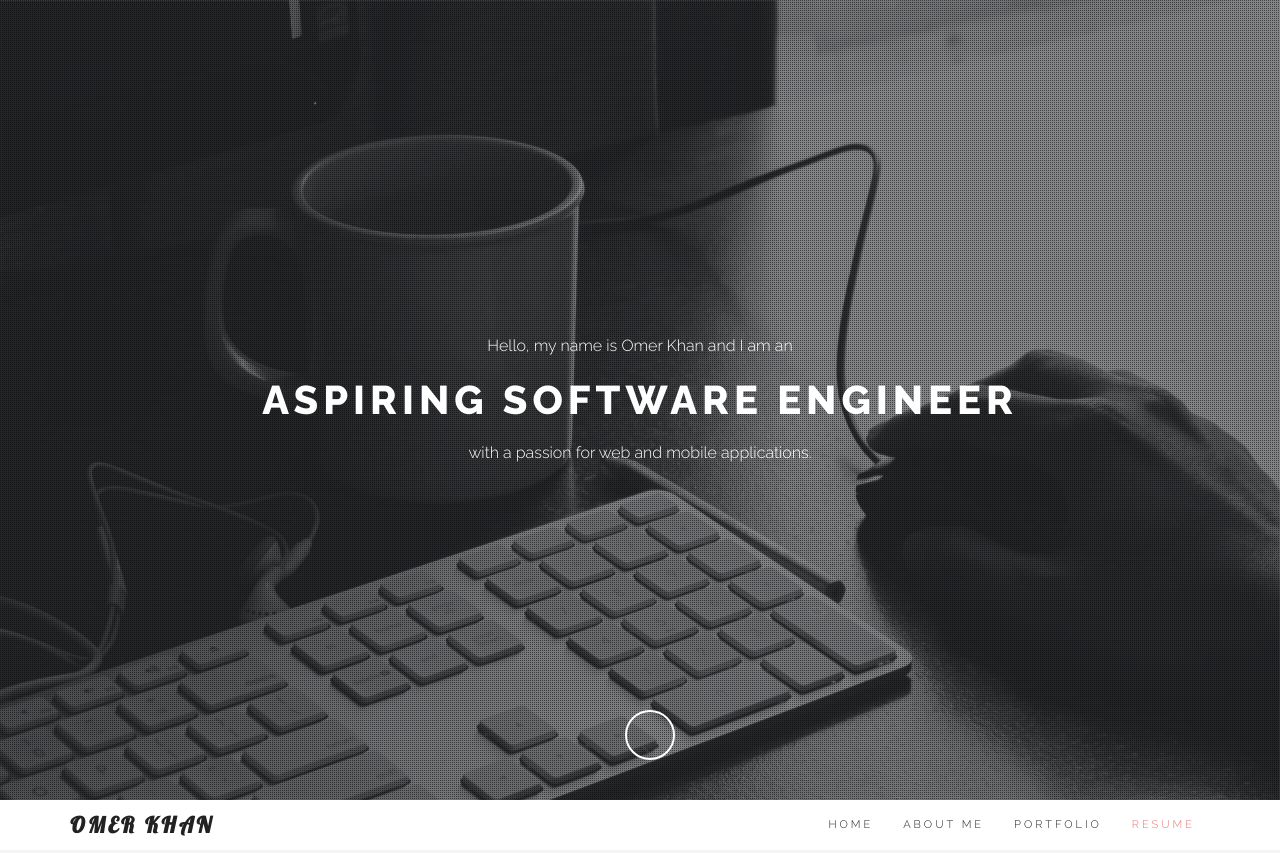
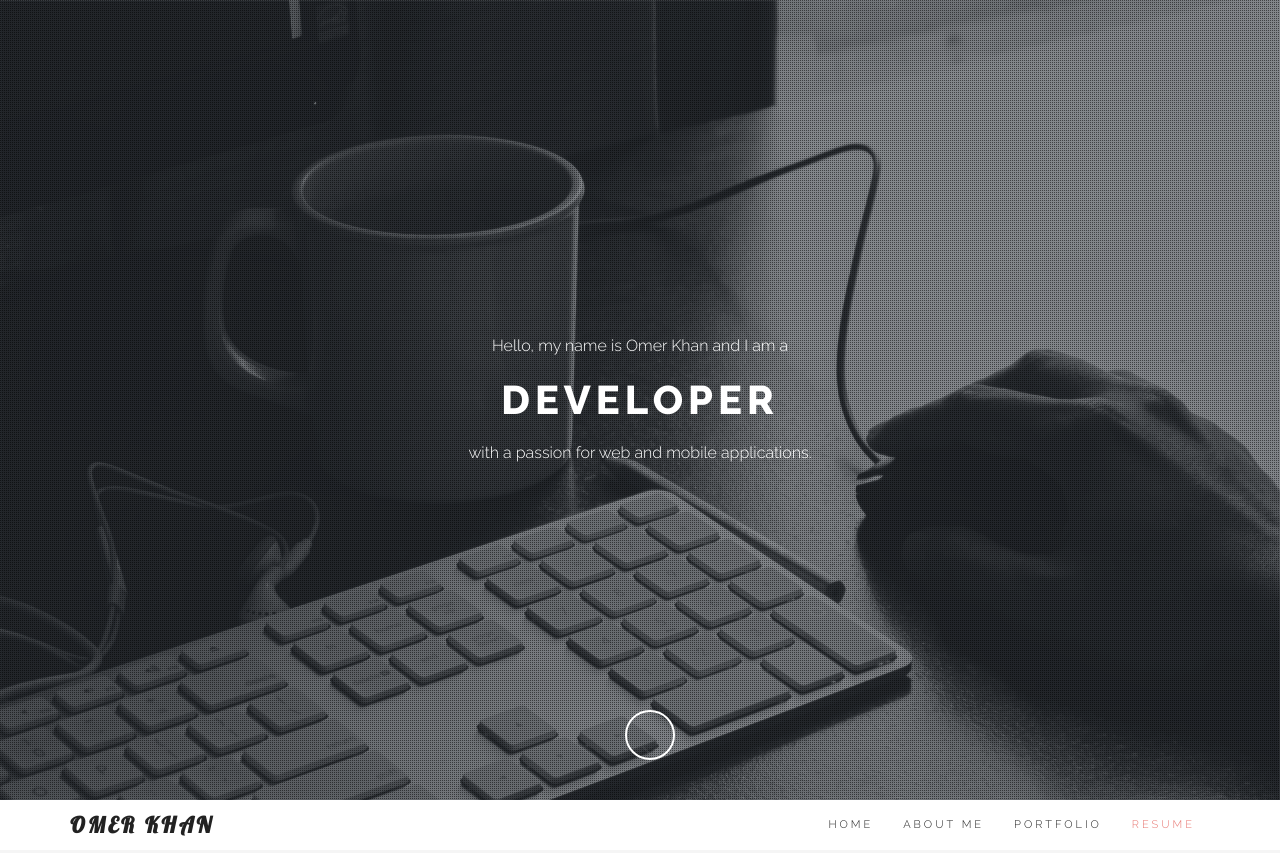
Before and after one commit to omerkhan3/omerkhan3.github.io, a plain HTML site: page index.html in a window 1280 px wide. Shown: the top 853 px of the page. Drawn offline with Linux system fonts and the light colour scheme.

Commit message:
Update index.html

```diff
--- a/index.html
+++ b/index.html
@@ -33,8 +33,8 @@
 	<section id="home" class="pfblock-image screen-height">
         <div class="home-overlay"></div>
 		<div class="intro">
-			<div class="start">Hello, my name is Omer Khan and I am an</div>
-			<h1>Aspiring Software Engineer </h1>
+			<div class="start">Hello, my name is Omer Khan and I am a</div>
+			<h1>Developer </h1>
 			<div class="start">with a passion for web and mobile applications. </div>
 		</div>
 
```
